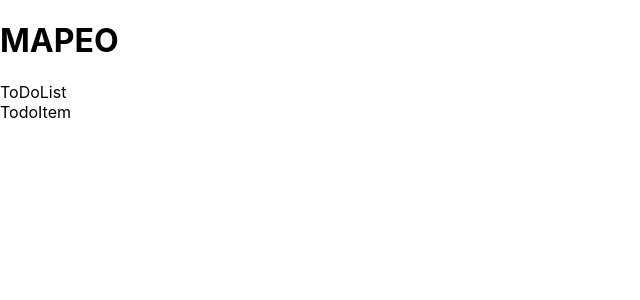
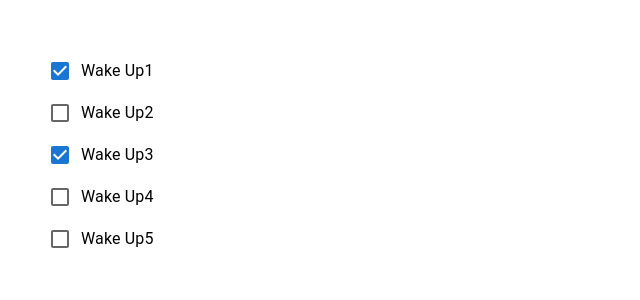
Before and after one commit to rodrigotonso/bbva-example, a React (Create React App) app: page / in a window 1280 px wide. Shown: the top 300 px of the page, without its empty margins (0-640 px from the left). Built offline with nearby package versions, Linux system fonts and the light colour scheme.

Commit message:
first logic for todoList

```diff
--- a/package.json
+++ b/package.json
@@ -9,6 +9,7 @@
     "@testing-library/jest-dom": "^5.16.5",
     "@testing-library/react": "^13.4.0",
     "@testing-library/user-event": "^13.5.0",
+    "prop-types": "^15.8.1",
     "react": "^18.2.0",
     "react-dom": "^18.2.0",
     "react-scripts": "5.0.1"
--- a/src/components/App/App.js
+++ b/src/components/App/App.js
@@ -2,11 +2,22 @@ import ToDoList from "../TodoList/ToDoList";
 import "./App.css";
 
 function App() {
+    const data = [
+        { id: 1, task: "Wake Up1", finished: true },
+        { id: 2, task: "Wake Up2", finished: false },
+        { id: 3, task: "Wake Up3", finished: true },
+        { id: 4, task: "Wake Up4", finished: false },
+        { id: 5, task: "Wake Up5", finished: false }
+    ];
+
+    const handleCheck = ()=>{
+        console.log("hola")
+    }
+
     return (
-        <>
-            <h1>MAPEO</h1>
-            <ToDoList />
-        </>
+        <div style={{ margin: "50px" }}>
+            <ToDoList data={data} handleCheck={handleCheck}/>
+        </div>
     );
 }
 
--- a/src/components/TodoList/ToDoList.jsx
+++ b/src/components/TodoList/ToDoList.jsx
@@ -1,13 +1,27 @@
-import React from "react";
+import PropTypes from "prop-types";
 import TodoItem from "./TodoItem/ToDoItem";
 
-const ToDoList = () => {
+const ToDoList = ({ data, handleCheck }) => {
     return (
         <>
-            <div>ToDoList</div>
-            <TodoItem />
+            {data.map((item, index) => (
+                <TodoItem
+                    key={item?.id || index}
+                    label={item.task}
+                    handleCheck={handleCheck}
+                    checked={item.finished}
+                />
+            ))}
         </>
     );
 };
 
 export default ToDoList;
+
+ToDoList.propTypes = {
+    data: PropTypes.array,
+};
+
+ToDoList.defaultProps = {
+    data: [],
+};
--- a/src/components/TodoList/TodoItem/ToDoItem.jsx
+++ b/src/components/TodoList/TodoItem/ToDoItem.jsx
@@ -1,9 +1,32 @@
-import React from 'react'
+import PropTypes from "prop-types";
+import FormGroup from "@mui/material/FormGroup";
+import FormControlLabel from "@mui/material/FormControlLabel";
+import Checkbox from "@mui/material/Checkbox";
 
-const TodoItem = () => {
-  return (
-    <div>TodoItem</div>
-  )
-}
+const TodoItem = ({ label, handleCheck, checked }) => {
+    return (
+        <>
+            <FormGroup>
+                <FormControlLabel
+                    control={
+                        <Checkbox onChange={handleCheck} checked={checked} />
+                    }
+                    label={label}
+                />
+            </FormGroup>
+        </>
+    );
+};
 
-export default TodoItem
+export default TodoItem;
+
+TodoItem.propTypes = {
+    label: PropTypes.string.isRequired,
+    handleCheck: PropTypes.func.isRequired,
+    checked: PropTypes.bool,
+};
+
+TodoItem.defaultProps = {
+    label: "Texto Default",
+    checked: false,
+};
```
Also changed, not shown: 1 other file (tests, documents, lock files or other folders).
